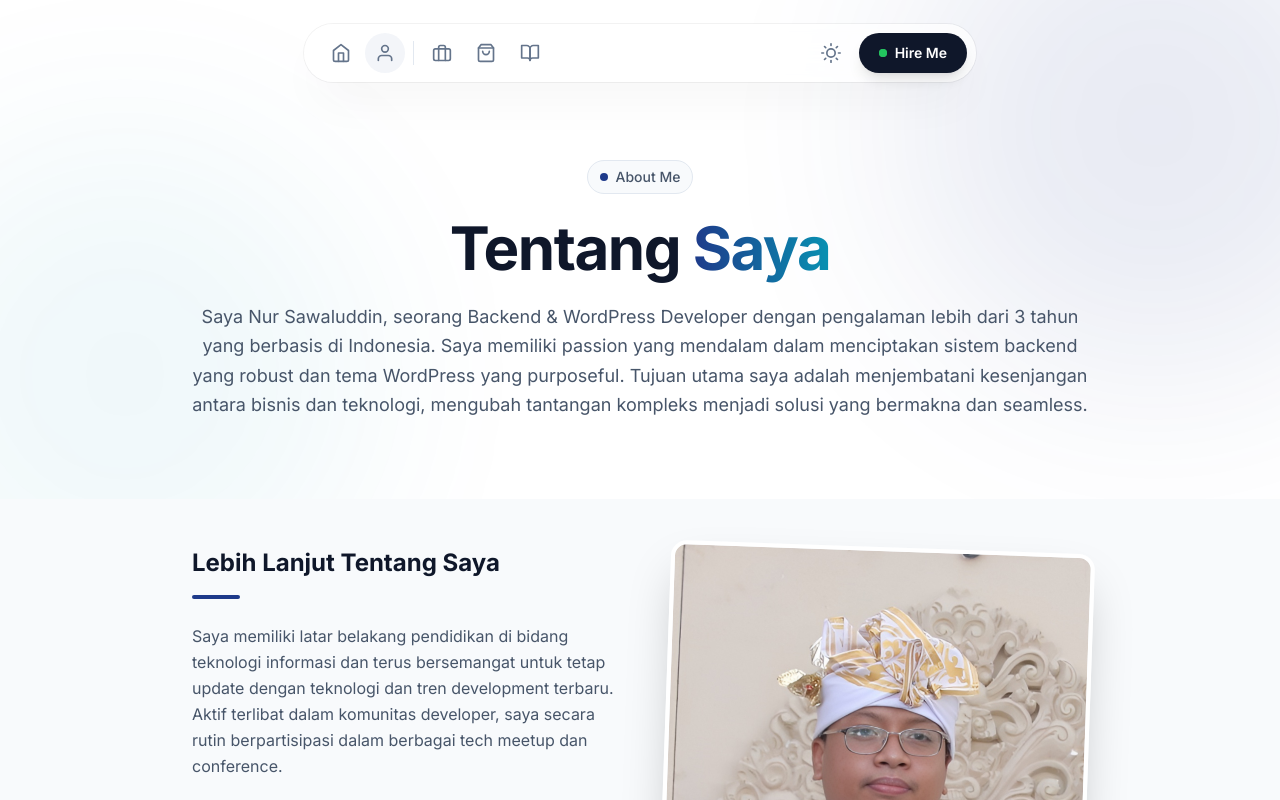
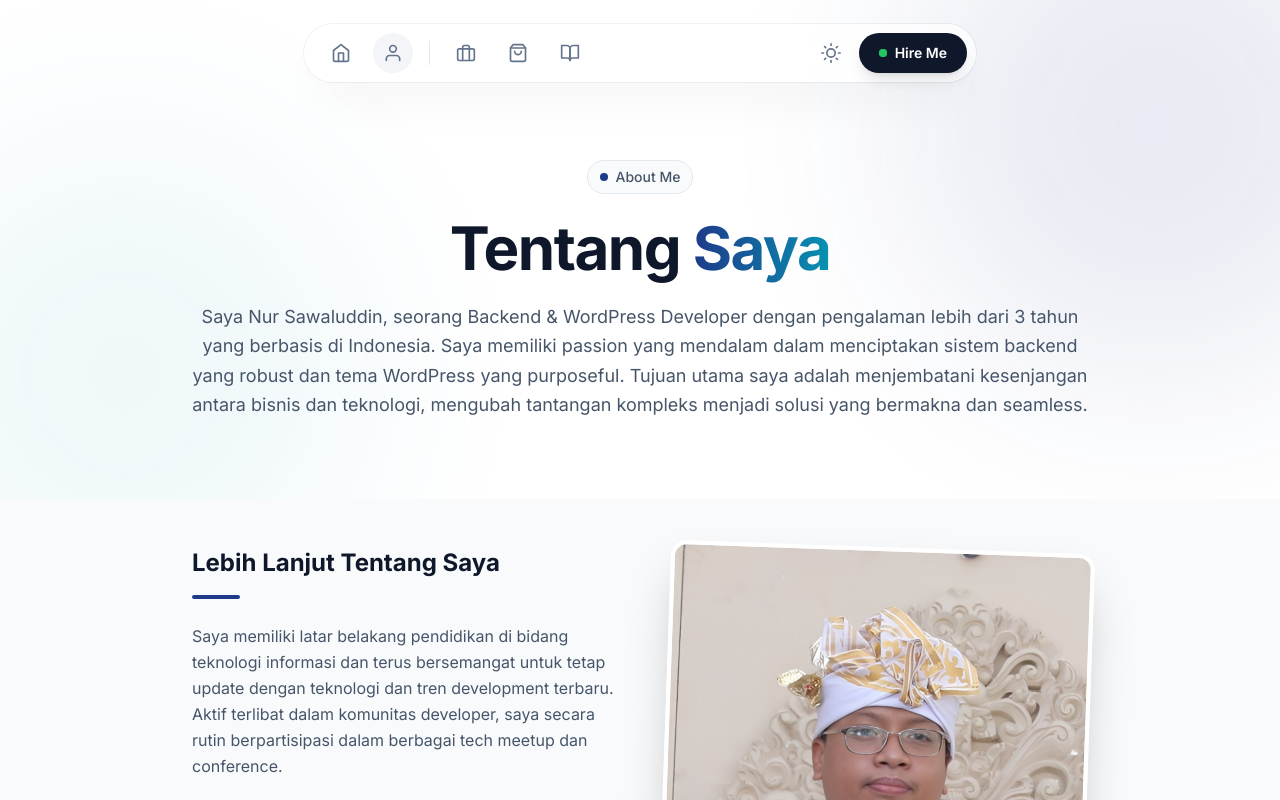
Before and after one commit to heizer-id/myPortofolio, a Nuxt app: page /about in a window 1280 px wide. Shown: the top 800 px of the page. Built offline with nearby package versions, Linux system fonts and the light colour scheme.

Commit message:
feat: Implement application navigation bar with theme toggle and navigation links.

```diff
--- a/app/components/AppNavbar.vue
+++ b/app/components/AppNavbar.vue
@@ -31,11 +31,11 @@ onMounted(() => {
 </script>
 
 <template>
-  <nav class="fixed top-6 left-1/2 -translate-x-1/2 z-50 transition-all duration-300 w-[95%] sm:w-[90%] max-w-2xl">
+  <nav class="fixed top-6 left-1/2 -translate-x-1/2 z-50 transition-all duration-300 w-[95%] sm:w-[90%] max-w-2xl min-w-fit">
     <div class="flex items-center justify-between px-2 py-2 pl-4 bg-white/70 dark:bg-slate-900/70 backdrop-blur-xl border border-white/20 dark:border-white/10 rounded-full shadow-2xl shadow-black/5 ring-1 ring-black/5">
 
       <!-- Navigation Links -->
-      <div class="flex items-center gap-1">
+      <div class="flex items-center gap-3">
         <NuxtLink to="/" class="p-2.5 rounded-full text-slate-500 dark:text-slate-400 hover:bg-slate-100 dark:hover:bg-slate-800 hover:text-primary dark:hover:text-primary transition-all duration-200 group relative" active-class="text-primary bg-primary/5">
           <svg width="20" height="20" viewBox="0 0 24 24" fill="none" stroke="currentColor" stroke-width="2" stroke-linecap="round" stroke-linejoin="round">
             <path d="M3 9l9-7 9 7v11a2 2 0 0 1-2 2H5a2 2 0 0 1-2-2z"></path>
```
